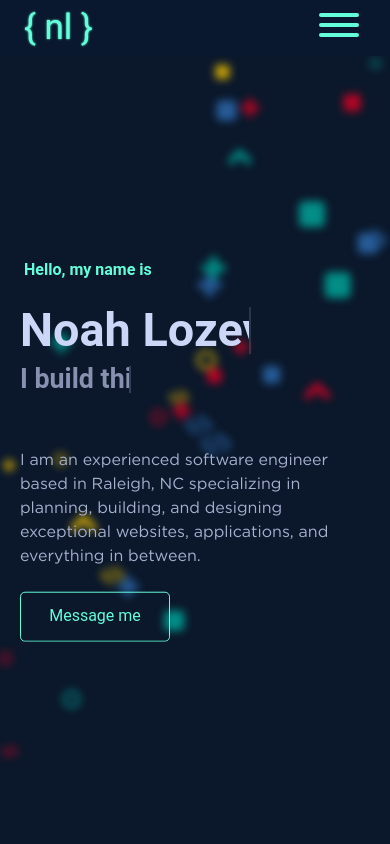
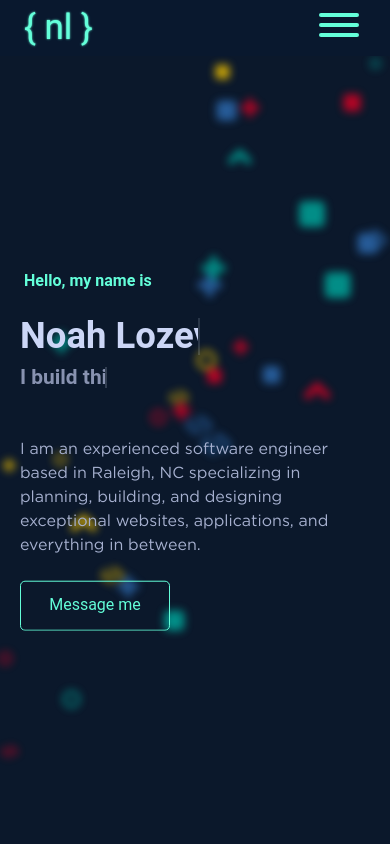
Before and after one commit to noahlozevski/lozev.ski, a Vue app in the folder lozev.ski/: page / in a window 390 px wide. Shown: the top 844 px of the page. Built offline with nearby package versions, Linux system fonts and the light colour scheme; a small style sheet from the web is missing; a web font is replaced by a local one.

Commit message:
fixed more mobile responsive issues

```diff
--- a/lozev.ski/public/index.html
+++ b/lozev.ski/public/index.html
@@ -4,7 +4,7 @@
     <meta charset="utf-8">
     <meta http-equiv="X-UA-Compatible" content="IE=edge">
     <meta name="google-site-verification" content="4Ko1QReDWMLb95j9M7540DPnq0CghlAXcXcEsv_kMGs" />
-    <meta name="description" content="Noah Lozevsk. Experienced software developer based out of Raleigh, NC.">
+    <meta name="description" content="Noah Lozevski - Experienced software developer based out of Raleigh, NC.">
     <meta name="viewport" content="width=device-width,initial-scale=1.0">
     <link rel="icon" href="<%= BASE_URL %>faviconbest.png">
     <title>Noah Lozevski</title>
--- a/lozev.ski/src/defaultLayout.vue
+++ b/lozev.ski/src/defaultLayout.vue
@@ -23,7 +23,7 @@
               a.my-auto(href="/resume.pdf" @click="resumeButton" target="_blank") Resume
     v-app-bar.bar.w-100(app :hide-on-scroll="$vuetify.breakpoint.mdAndUp" elevate-on-scroll :prominent="$vuetify.breakpoint.mdAndUp" :shrink-on-scroll="$vuetify.breakpoint.mdAndUp")
       .ml-2.ml-md-8.logo.mr-auto(:style="$vuetify.breakpoint.mdAndUp ? 'font-size: 50px' : 'font-size: 35px'")
-        p.my-auto.text-glow(id="logo-app-bar") { nl }
+        p.my-auto.text-glow.unselectable(id="logo-app-bar" @click="$vuetify.goTo('#home', scrollOptions)") { nl }
       template(v-if="loaded")
         .item.d-none.d-sm-none.d-md-block.slide-in-top(:style="'--slide-delay: 0.1s'")
           .number 01.
@@ -45,7 +45,7 @@
           span.hamburger-inner
     v-main.pb-0(background="#0a192fd9")
       v-container.pa-0(fluid)
-        router-view(@loaded="loadedPage")
+        router-view(@loaded="loadedPage" @scroll="e=>$vuetify.goTo(e,scrollOptions)")
     v-footer.footer(app padless :absolute="$vuetify.breakpoint.smAndDown")
       .container.d-md-block.d-none
         .left-side.mx-lg-10.mx-md-6
@@ -198,7 +198,13 @@ body, .v-main
 //     backdrop-filter: blur(5px)
 
   // -webkit-filter: blur(20px)
-
+.unselectable
+  -webkit-user-select: none
+  -moz-user-select: none
+  -ms-user-select: none
+  user-select: none
+  &:hover
+    cursor: pointer
 .slide-in-top
   -webkit-animation: slide-in-top 0.7s cubic-bezier(0.075, 0.82, 0.165, 1) var(--slide-delay) both
   animation: slide-in-top 0.7s cubic-bezier(0.075, 0.82, 0.165, 1) var(--slide-delay) both
--- a/lozev.ski/src/views/Home.vue
+++ b/lozev.ski/src/views/Home.vue
@@ -11,7 +11,7 @@
       v-container.home-page-container.px-4.px-sm-6.px-md-10.px-lg-16.py-0
         transition(name='fade')
           .mx-lg-12.mx-md-12.mx-sm-4.mx-1(v-if="!loading")
-            .home-page(:style="`--app-bar-height: ${$vuetify.application.top}px`")
+            .home-page(id="home" :style="`--app-bar-height: ${$vuetify.application.top}px`")
               .home-page-inner
                 h1.hello.animate__animated.animate__fadeInDown.animate__faster.animate__delay-2s Hello, my name is
                 .typing-text-container-name.animate__animated.animate__fadeInDown.animate__faster.mb-1.animate__delay-3s
@@ -26,10 +26,11 @@
                     h6.typing-text__inner.anim-typewriter-name(:style="'--d: 2.75s; --s: steps(9); --t: 1s; --b: 4; --dd: 2.75s'") internet.
                 p.intro.mt-6.animate__animated.animate__fadeInDown.animate__faster.animate__delay-5s I am an experienced software engineer based in Raleigh, NC specializing in planning, building, and designing exceptional websites, applications, and everything in between.
                 .resume-button.mt-6.animate__animated.animate__fadeInDown.animate__faster.animate__delay-5s
-                  a.my-auto(href="mailto:noah@lozev.ski?subject=Lets Chat! 🤟&body=Hi Noah,") Message me
+                  a.my-auto(href="#contact" ) Message me
+                  //- a.my-auto(href="mailto:noah@lozev.ski?subject=Lets Chat! 🤟&body=Hi Noah,") Message me
 
             .page.about-page(id="about")
-              v-lazy(:options="{ threshold: .1 }" transition="fade-transition")
+              v-lazy(:options="{ threshold: .5 }" transition="fade-transition")
                 .page-inner
                   h2.numbered-header(:style="`--content: '01.'`") About me
                   v-container.pa-0.ma-0(fluid)
@@ -81,11 +82,11 @@
                           img.profile-pic(src="/profile.jpg")
 
             .page.experience-page(id="experience")
-              v-lazy(:options="{ threshold: .1 }" transition="fade-transition")
+              v-lazy(:options="{ threshold: .5 }" transition="fade-transition")
                 .page-inner
                   h2.numbered-header.animate__animated.animate__fadeInDown.animate__faster.animate__delay-2s(:style="`--content: '02.'`") Some Places I've Worked
                   v-container.pa-0.ma-0(fluid)
-                    .d-sm-block.d-block
+                    .d-block
                       .table-bigger
                         .labels.animate__animated.animate__fadeInDown.animate__faster.animate__delay-2s(:style="`--top-position: ${barPosition}px`")
                           .label(v-for="(data, i) in companies" @click="selectedCompanyIndex = i" :class="i === selectedCompanyIndex ? 'selected' : ''" :key="`company-label-${i}`") {{ data.company_name }}
@@ -100,7 +101,7 @@
                             li(v-for="(bullet, j) in selectedCompany.bullets" :key="`action-list-${j}`") {{ bullet }}
 
             .page.projects(id="projects")
-              v-lazy(:options="{ threshold: .1 }" transition="fade-transition")
+              v-lazy(:options="{ threshold: .2 }" transition="fade-transition")
                 .page-inner
                   h2.numbered-header(:style="`--content: '03.'`") Things I've Built
                   v-container.pa-0.ma-0(fluid)
@@ -129,7 +130,7 @@
                         img.featured-project-image(:src="project.photo")
 
             .page.contact-page(id="contact")
-              v-lazy(:options="{ threshold: .1 }" transition="fade-transition")
+              v-lazy(:options="{ threshold: .5 }" transition="fade-transition")
                 .page-inner
                   h2.numbered-header(:style="`--content: '04.'`") Contact Me
 
@@ -920,12 +921,71 @@ $green: #64ffda
       font-family: 'gotham'
       align-items: flex-start
       min-height: 300px
-      max-width: 800px
+      max-width: min(800px, 90vw)
+      @media only screen and (max-width: 600px)
+        &
+          flex-direction: column
+          .labels
+            display: block
+            overflow-x: scroll
+            // padding-top: 10px
+            // overflow-y: hidden
+            max-width: 100%
+            white-space: nowrap
+            height: 80px
+            scrollbar-width: none
+            &::-webkit-scrollbar
+              display: none
+            .label
+              overflow-x: revert
+              max-width: 130px !important
+              overflow-wrap: break-word
+              word-wrap: break-word
+              hyphens: auto
+              // white-space: wrap
+              // word-wrap: wrap
+              white-space: break-spaces
+              display: inline-block
+              position: relative
+              height: fit-content
+              text-align: center
+              // width: fit-content !important
+              // width: 100px
+              // width: 20px !important
+              padding: 10px 20px !important
+              // transition: all 1s linear !important
+              &:hover
+                // background-color: $light-navy
+                // opacity: .2
+                color: $green
+                // background-position: -100% 0
+                box-shadow: inset 0 -100px 0 0 $light-navy !important
+            .selected
+              box-shadow: inset 0 -100px 0 0 $light-navy !important
+              color: $green
+
+              border-bottom-color: $green !important
+              border-bottom-width: 1.5px !important
+              border-bottom-style: solid
+
+              // transform: translateY(10px)
+            // &:before
+            //   content: none
+              // width: 0 !important
+              // height: 0 !important
+              // background-color: transparent
+              // position: absolute
+              // content: ""
+              // transition: all .25s ease-in-out
+              // transform: translateY(var(--top-position))
+              // background-color: red !important
+
       // background-color: red
       .labels
         // max-width: 300px
         min-width: 190px
         cursor: pointer
+        @media only screen and (min-width: 601px)
           &::before
             width: 1px
             height: 49px
@@ -1076,6 +1136,7 @@ $green: #64ffda
   min-height: calc(100vh - var(--app-bar-height))
   // height: calc(100vh - var(--app-bar-height))
   .home-page-inner
+    // max-width: 100%
     .hello
       color: $green
       padding-left: 4px
@@ -1188,7 +1249,7 @@ $length: 2s
   // height: auto
   width: fit-content
   max-width: calc(100% - 4px)
-  font-size: clamp(40px, 8vw, 80px)
+  font-size: clamp(10px, 8vw, 80px)
   // margin: 0 !important
   transition: all 1s ease-in-out !important
   .typing-text__inner
@@ -1567,315 +1628,4 @@ ul
     -webkit-filter: blur(0)
     filter: blur(0)
     opacity: 1
-.flicker-in-2
-  -webkit-animation: flicker-in-2 3s linear reverse both
-  animation: flicker-in-2 3s linear reverse both
-
-@-webkit-keyframes flicker-in-2
-  0%
-    opacity: 0
-
-  10%
-    opacity: 0
-    -webkit-text-shadow: none
-    text-shadow: none
-
-  10.1%
-    opacity: 1
-    -webkit-text-shadow: none
-    text-shadow: none
-
-  10.2%
-    opacity: 0
-    -webkit-text-shadow: none
-    text-shadow: none
-
-  20%
-    opacity: 0
-    -webkit-text-shadow: none
-    text-shadow: none
-
-  20.1%
-    opacity: 1
-    -webkit-text-shadow: 0 0 3px rgba(255, 255, 255, 0.25)
-    text-shadow: 0 0 3px rgba(255, 255, 255, 0.25)
-
-  20.6%
-    opacity: 0
-    -webkit-text-shadow: none
-    text-shadow: none
-
-  30%
-    opacity: 0
-    -webkit-text-shadow: none
-    text-shadow: none
-
-  30.1%
-    opacity: 1
-    -webkit-text-shadow: 0 0 3px rgba(255, 255, 255, 0.45), 0 0 5px rgba(255, 255, 255, 0.25)
-    text-shadow: 0 0 3px rgba(255, 255, 255, 0.45), 0 0 5px rgba(255, 255, 255, 0.25)
-
-  30.5%
-    opacity: 1
-    -webkit-text-shadow: 0 0 3px rgba(255, 255, 255, 0.45), 0 0 5px rgba(255, 255, 255, 0.25)
-    text-shadow: 0 0 3px rgba(255, 255, 255, 0.45), 0 0 5px rgba(255, 255, 255, 0.25)
-
-  30.6%
-    opacity: 0
-    -webkit-text-shadow: none
-    text-shadow: none
-
-  45%
-    opacity: 0
-    -webkit-text-shadow: none
-    text-shadow: none
-
-  45.1%
-    opacity: 1
-    -webkit-text-shadow: 0 0 3px rgba(255, 255, 255, 0.45), 0 0 5px rgba(255, 255, 255, 0.25)
-    text-shadow: 0 0 3px rgba(255, 255, 255, 0.45), 0 0 5px rgba(255, 255, 255, 0.25)
-
-  50%
-    opacity: 1
-    -webkit-text-shadow: 0 0 3px rgba(255, 255, 255, 0.45), 0 0 5px rgba(255, 255, 255, 0.25)
-    text-shadow: 0 0 3px rgba(255, 255, 255, 0.45), 0 0 5px rgba(255, 255, 255, 0.25)
-
-  55%
-    opacity: 1
-    -webkit-text-shadow: 0 0 3px rgba(255, 255, 255, 0.45), 0 0 5px rgba(255, 255, 255, 0.25)
-    text-shadow: 0 0 3px rgba(255, 255, 255, 0.45), 0 0 5px rgba(255, 255, 255, 0.25)
-
-  55.1%
-    opacity: 0
-    -webkit-text-shadow: none
-    text-shadow: none
-
-  57%
-    opacity: 0
-    -webkit-text-shadow: none
-    text-shadow: none
-
-  57.1%
-    opacity: 1
-    -webkit-text-shadow: 0 0 3px rgba(255, 255, 255, 0.55), 0 0 5px rgba(255, 255, 255, 0.3)
-    text-shadow: 0 0 3px rgba(255, 255, 255, 0.55), 0 0 5px rgba(255, 255, 255, 0.3)
-
-  60%
-    opacity: 1
-    -webkit-text-shadow: 0 0 3px rgba(255, 255, 255, 0.55), 0 0 5px rgba(255, 255, 255, 0.3)
-    text-shadow: 0 0 3px rgba(255, 255, 255, 0.55), 0 0 5px rgba(255, 255, 255, 0.3)
-
-  60.1%
-    opacity: 0
-    -webkit-text-shadow: none
-    text-shadow: none
-
-  65%
-    opacity: 0
-    -webkit-text-shadow: none
-    text-shadow: none
-
-  65.1%
-    opacity: 1
-    -webkit-text-shadow: 0 0 3px rgba(255, 255, 255, 0.55), 0 0 5px rgba(255, 255, 255, 0.3), 0 0 7px rgba(255, 255, 255, 0.1)
-    text-shadow: 0 0 3px rgba(255, 255, 255, 0.55), 0 0 5px rgba(255, 255, 255, 0.3), 0 0 7px rgba(255, 255, 255, 0.1)
-
-  75%
-    opacity: 1
-    -webkit-text-shadow: 0 0 3px rgba(255, 255, 255, 0.55), 0 0 5px rgba(255, 255, 255, 0.3), 0 0 7px rgba(255, 255, 255, 0.1)
-    text-shadow: 0 0 3px rgba(255, 255, 255, 0.55), 0 0 5px rgba(255, 255, 255, 0.3), 0 0 7px rgba(255, 255, 255, 0.1)
-
-  75.1%
-    opacity: 0
-    -webkit-text-shadow: none
-    text-shadow: none
-
-  77%
-    opacity: 0
-    -webkit-text-shadow: none
-    text-shadow: none
-
-  77.1%
-    opacity: 1
-    -webkit-text-shadow: 0 0 3px rgba(255, 255, 255, 0.6), 0 0 5px rgba(255, 255, 255, 0.4), 0 0 9px rgba(255, 255, 255, 0.2), 0 0 7px rgba(255, 255, 255, 0.1)
-    text-shadow: 0 0 3px rgba(255, 255, 255, 0.6), 0 0 5px rgba(255, 255, 255, 0.4), 0 0 9px rgba(255, 255, 255, 0.2), 0 0 7px rgba(255, 255, 255, 0.1)
-
-  85%
-    opacity: 1
-    -webkit-text-shadow: 0 0 3px rgba(255, 255, 255, 0.6), 0 0 5px rgba(255, 255, 255, 0.4), 0 0 9px rgba(255, 255, 255, 0.2), 0 0 7px rgba(255, 255, 255, 0.1)
-    text-shadow: 0 0 3px rgba(255, 255, 255, 0.6), 0 0 5px rgba(255, 255, 255, 0.4), 0 0 9px rgba(255, 255, 255, 0.2), 0 0 7px rgba(255, 255, 255, 0.1)
-
-  85.1%
-    opacity: 0
-    -webkit-text-shadow: none
-    text-shadow: none
-
-  86%
-    opacity: 0
-    -webkit-text-shadow: none
-    text-shadow: none
-
-  86.1%
-    opacity: 1
-    -webkit-text-shadow: 0 0 3px rgba(255, 255, 255, 0.6), 0 0 5px rgba(255, 255, 255, 0.45), 0 0 9px rgba(255, 255, 255, 0.25), 0 0 7px rgba(255, 255, 255, 0.1)
-    text-shadow: 0 0 3px rgba(255, 255, 255, 0.6), 0 0 5px rgba(255, 255, 255, 0.45), 0 0 9px rgba(255, 255, 255, 0.25), 0 0 7px rgba(255, 255, 255, 0.1)
-
-  100%
-    opacity: 1
-    -webkit-text-shadow: 0 0 3px rgba(255, 255, 255, 0.6), 0 0 5px rgba(255, 255, 255, 0.45), 0 0 9px rgba(255, 255, 255, 0.25), 0 0 7px rgba(255, 255, 255, 0.1)
-    text-shadow: 0 0 3px rgba(255, 255, 255, 0.6), 0 0 5px rgba(255, 255, 255, 0.45), 0 0 9px rgba(255, 255, 255, 0.25), 0 0 7px rgba(255, 255, 255, 0.1)
-
-@keyframes flicker-in-2
-  0%
-    opacity: 0
-
-  10%
-    opacity: 0
-    -webkit-text-shadow: none
-    text-shadow: none
-
-  10.1%
-    opacity: 1
-    -webkit-text-shadow: none
-    text-shadow: none
-
-  10.2%
-    opacity: 0
-    -webkit-text-shadow: none
-    text-shadow: none
-
-  20%
-    opacity: 0
-    -webkit-text-shadow: none
-    text-shadow: none
-
-  20.1%
-    opacity: 1
-    -webkit-text-shadow: 0 0 3px rgba(255, 255, 255, 0.25)
-    text-shadow: 0 0 3px rgba(255, 255, 255, 0.25)
-
-  20.6%
-    opacity: 0
-    -webkit-text-shadow: none
-    text-shadow: none
-
-  30%
-    opacity: 0
-    -webkit-text-shadow: none
-    text-shadow: none
-
-  30.1%
-    opacity: 1
-    -webkit-text-shadow: 0 0 3px rgba(255, 255, 255, 0.45), 0 0 5px rgba(255, 255, 255, 0.25)
-    text-shadow: 0 0 3px rgba(255, 255, 255, 0.45), 0 0 5px rgba(255, 255, 255, 0.25)
-
-  30.5%
-    opacity: 1
-    -webkit-text-shadow: 0 0 3px rgba(255, 255, 255, 0.45), 0 0 5px rgba(255, 255, 255, 0.25)
-    text-shadow: 0 0 3px rgba(255, 255, 255, 0.45), 0 0 5px rgba(255, 255, 255, 0.25)
-
-  30.6%
-    opacity: 0
-    -webkit-text-shadow: none
-    text-shadow: none
-
-  45%
-    opacity: 0
-    -webkit-text-shadow: none
-    text-shadow: none
-
-  45.1%
-    opacity: 1
-    -webkit-text-shadow: 0 0 3px rgba(255, 255, 255, 0.45), 0 0 5px rgba(255, 255, 255, 0.25)
-    text-shadow: 0 0 3px rgba(255, 255, 255, 0.45), 0 0 5px rgba(255, 255, 255, 0.25)
-
-  50%
-    opacity: 1
-    -webkit-text-shadow: 0 0 3px rgba(255, 255, 255, 0.45), 0 0 5px rgba(255, 255, 255, 0.25)
-    text-shadow: 0 0 3px rgba(255, 255, 255, 0.45), 0 0 5px rgba(255, 255, 255, 0.25)
-
-  55%
-    opacity: 1
-    -webkit-text-shadow: 0 0 3px rgba(255, 255, 255, 0.45), 0 0 5px rgba(255, 255, 255, 0.25)
-    text-shadow: 0 0 3px rgba(255, 255, 255, 0.45), 0 0 5px rgba(255, 255, 255, 0.25)
-
-  55.1%
-    opacity: 0
-    -webkit-text-shadow: none
-    text-shadow: none
-
-  57%
-    opacity: 0
-    -webkit-text-shadow: none
-    text-shadow: none
-
-  57.1%
-    opacity: 1
-    -webkit-text-shadow: 0 0 3px rgba(255, 255, 255, 0.55), 0 0 5px rgba(255, 255, 255, 0.3)
-    text-shadow: 0 0 3px rgba(255, 255, 255, 0.55), 0 0 5px rgba(255, 255, 255, 0.3)
-
-  60%
-    opacity: 1
-    -webkit-text-shadow: 0 0 3px rgba(255, 255, 255, 0.55), 0 0 5px rgba(255, 255, 255, 0.3)
-    text-shadow: 0 0 3px rgba(255, 255, 255, 0.55), 0 0 5px rgba(255, 255, 255, 0.3)
-
-  60.1%
-    opacity: 0
-    -webkit-text-shadow: none
-    text-shadow: none
-
-  65%
-    opacity: 0
-    -webkit-text-shadow: none
-    text-shadow: none
-
-  65.1%
-    opacity: 1
-    -webkit-text-shadow: 0 0 3px rgba(255, 255, 255, 0.55), 0 0 5px rgba(255, 255, 255, 0.3), 0 0 7px rgba(255, 255, 255, 0.1)
-    text-shadow: 0 0 3px rgba(255, 255, 255, 0.55), 0 0 5px rgba(255, 255, 255, 0.3), 0 0 7px rgba(255, 255, 255, 0.1)
-
-  75%
-    opacity: 1
-    -webkit-text-shadow: 0 0 3px rgba(255, 255, 255, 0.55), 0 0 5px rgba(255, 255, 255, 0.3), 0 0 7px rgba(255, 255, 255, 0.1)
-    text-shadow: 0 0 3px rgba(255, 255, 255, 0.55), 0 0 5px rgba(255, 255, 255, 0.3), 0 0 7px rgba(255, 255, 255, 0.1)
-
-  75.1%
-    opacity: 0
-    -webkit-text-shadow: none
-    text-shadow: none
-
-  77%
-    opacity: 0
-    -webkit-text-shadow: none
-    text-shadow: none
-
-  77.1%
-    opacity: 1
-    -webkit-text-shadow: 0 0 3px rgba(255, 255, 255, 0.6), 0 0 5px rgba(255, 255, 255, 0.4), 0 0 9px rgba(255, 255, 255, 0.2), 0 0 7px rgba(255, 255, 255, 0.1)
-    text-shadow: 0 0 3px rgba(255, 255, 255, 0.6), 0 0 5px rgba(255, 255, 255, 0.4), 0 0 9px rgba(255, 255, 255, 0.2), 0 0 7px rgba(255, 255, 255, 0.1)
-
-  85%
-    opacity: 1
-    -webkit-text-shadow: 0 0 3px rgba(255, 255, 255, 0.6), 0 0 5px rgba(255, 255, 255, 0.4), 0 0 9px rgba(255, 255, 255, 0.2), 0 0 7px rgba(255, 255, 255, 0.1)
-    text-shadow: 0 0 3px rgba(255, 255, 255, 0.6), 0 0 5px rgba(255, 255, 255, 0.4), 0 0 9px rgba(255, 255, 255, 0.2), 0 0 7px rgba(255, 255, 255, 0.1)
-
-  85.1%
-    opacity: 0
-    -webkit-text-shadow: none
-    text-shadow: none
-
-  86%
-    opacity: 0
-    -webkit-text-shadow: none
-    text-shadow: none
-
-  86.1%
-    opacity: 1
-    -webkit-text-shadow: 0 0 3px rgba(255, 255, 255, 0.6), 0 0 5px rgba(255, 255, 255, 0.45), 0 0 9px rgba(255, 255, 255, 0.25), 0 0 7px rgba(255, 255, 255, 0.1)
-    text-shadow: 0 0 3px rgba(255, 255, 255, 0.6), 0 0 5px rgba(255, 255, 255, 0.45), 0 0 9px rgba(255, 255, 255, 0.25), 0 0 7px rgba(255, 255, 255, 0.1)
-
-  100%
-    opacity: 1
-    -webkit-text-shadow: 0 0 3px rgba(255, 255, 255, 0.6), 0 0 5px rgba(255, 255, 255, 0.45), 0 0 9px rgba(255, 255, 255, 0.25), 0 0 7px rgba(255, 255, 255, 0.1)
-    text-shadow: 0 0 3px rgba(255, 255, 255, 0.6), 0 0 5px rgba(255, 255, 255, 0.45), 0 0 9px rgba(255, 255, 255, 0.25), 0 0 7px rgba(255, 255, 255, 0.1)
 </style>
```
Lines whose indentation alone changed are shown as unchanged.
